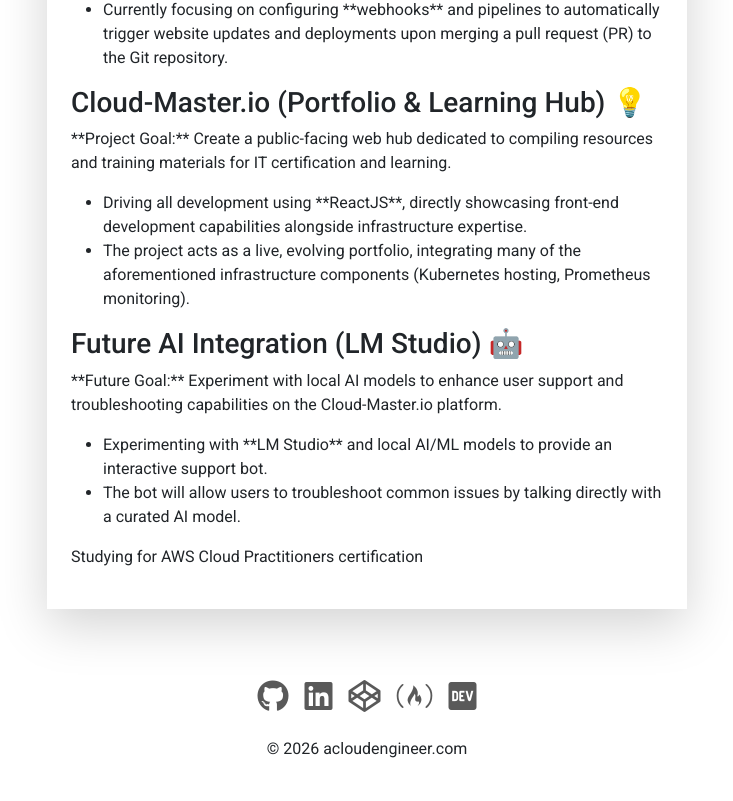
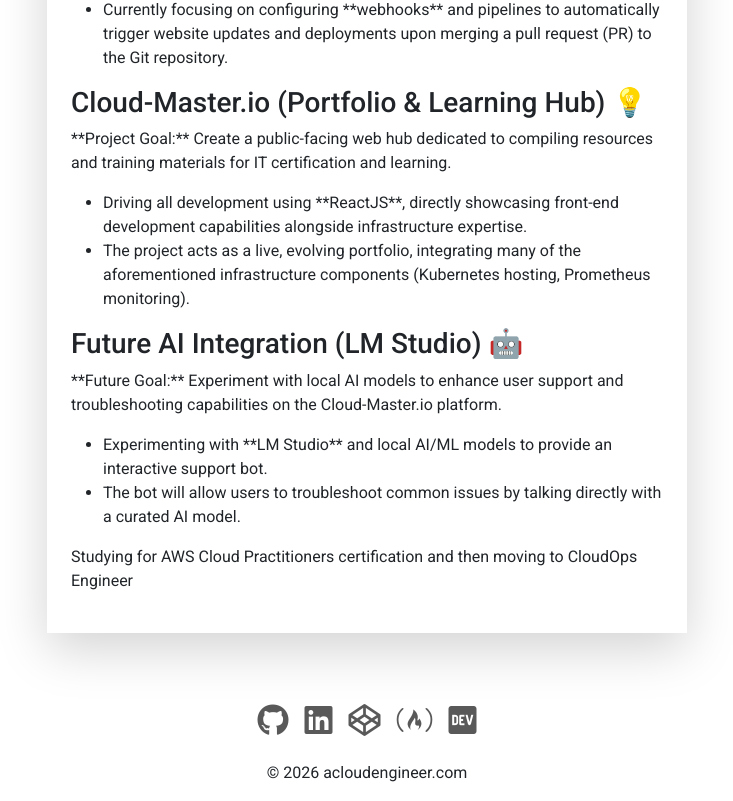
Before and after one commit to zemation/cloud-engineer-react, a React (Create React App) app: page /projects in a window 1280 px wide. Shown: the part 1015-1816 px from the top of the page, without its empty margins (273-1006 px from the left). Before the commit the page ends 1792 px from the top, so only its background shows below. Built offline with nearby package versions, Linux system fonts and the light colour scheme.

Commit message:
Changed cert p

```diff
--- a/src/components/Projects.js
+++ b/src/components/Projects.js
@@ -73,7 +73,7 @@
 
 	{/* Certifications */}
 	<div>
-		<p>Studying for AWS Cloud Practitioners certification </p>
+		<p>Studying for AWS Cloud Practitioners certification and then moving to CloudOps Engineer</p>
 	</div>
     </section>
 
```
